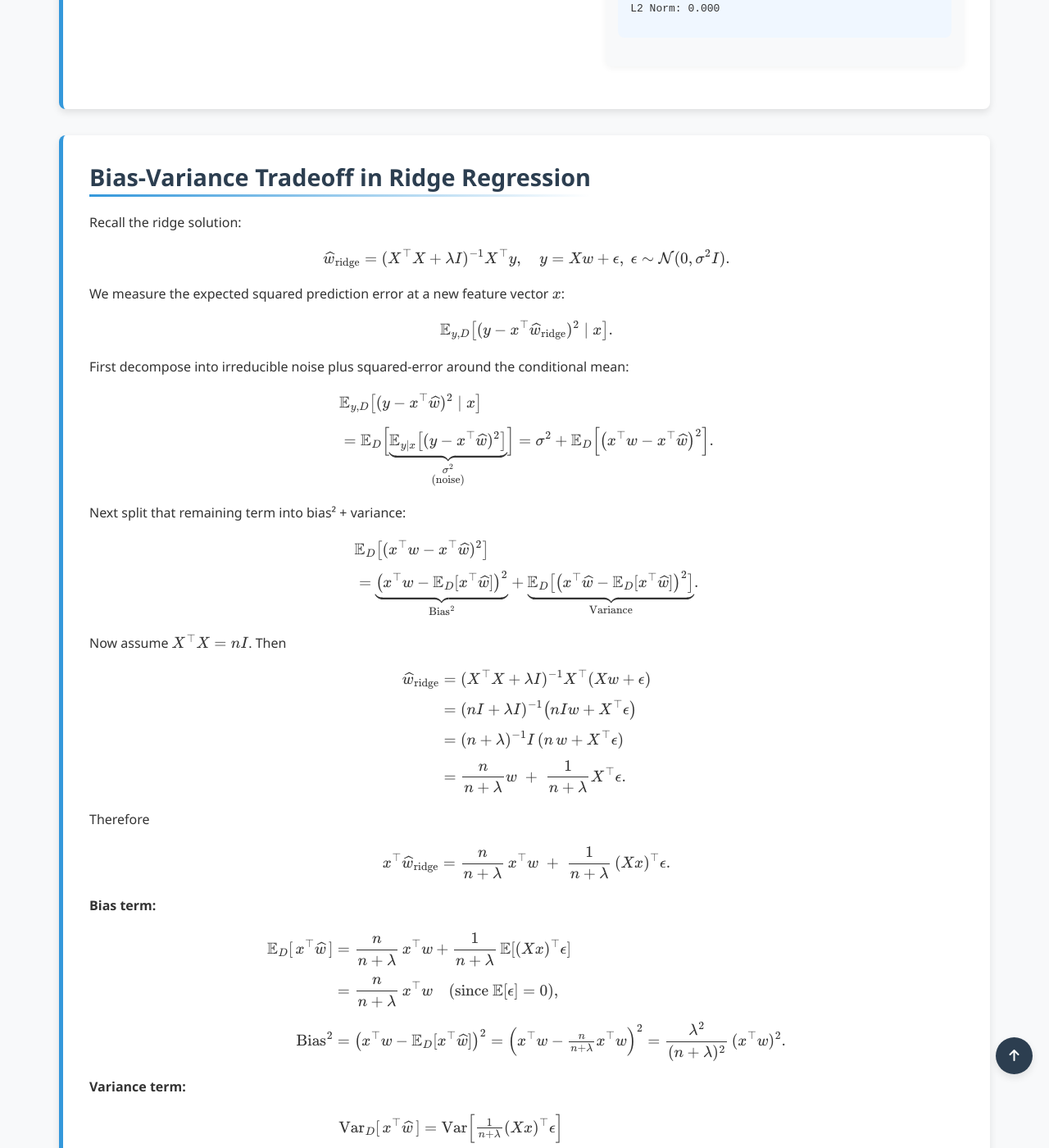
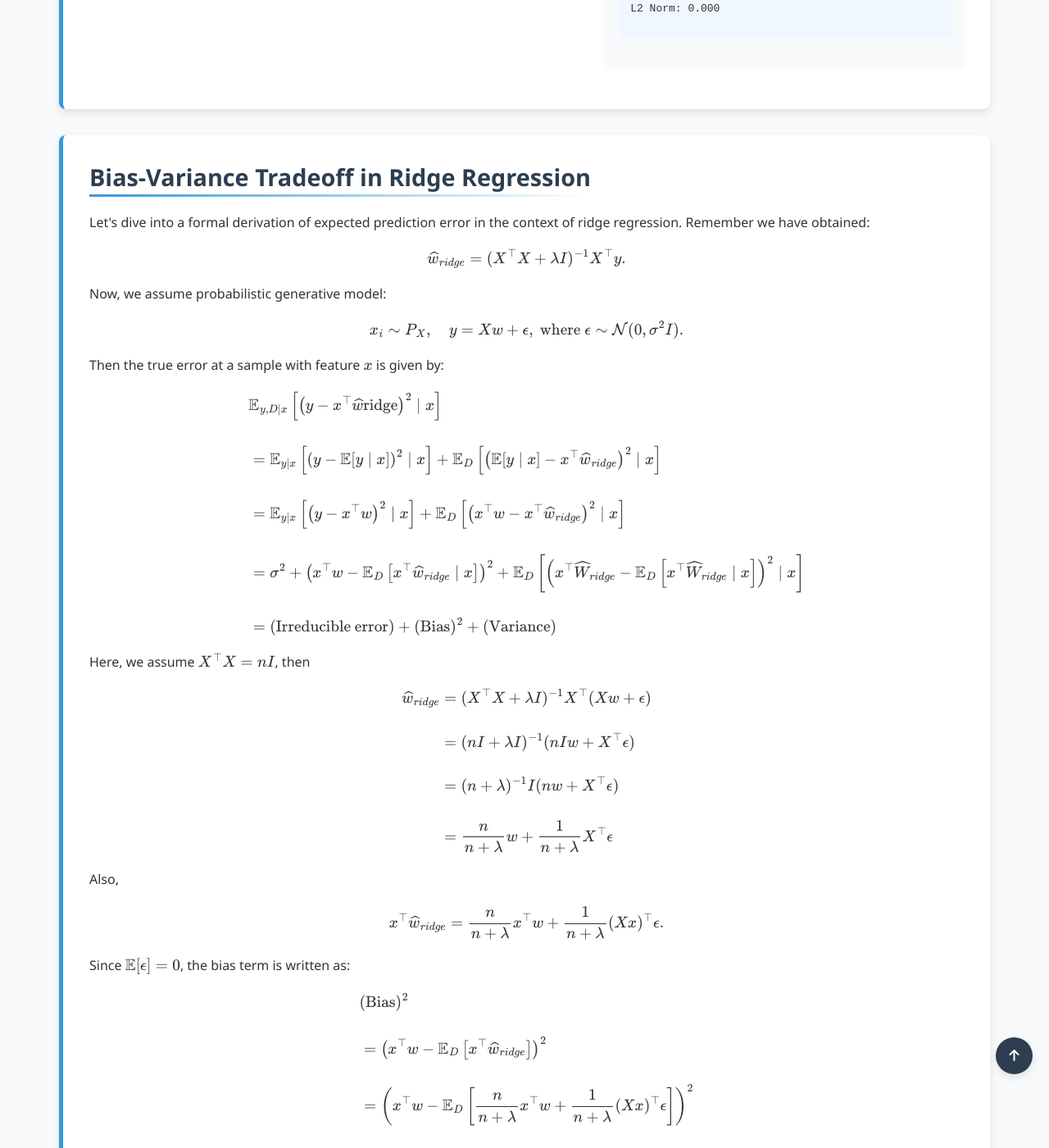
Before and after one commit to Yusukey01/yusukey01.github.io, a Jekyll site: the page built from Mathematics/Machine_learning/regression.html, in a window 1280 px wide and 1400 px high, scrolled down 5668 px. Shown: the whole window at 82% size. Built offline with Jekyll 4.4.1, drawn with Linux system fonts in a browser that asks for light colours; some of the changed text lies outside the part shown.

Commit message:
bias-variance tradeoff

```diff
--- a/Mathematics/Machine_learning/regression.html
+++ b/Mathematics/Machine_learning/regression.html
@@ -158,6 +158,81 @@ uses_python: false
             <section id="b-v" class="section-content">
                 <h2>Bias-Variance Tradeoff in Ridge Regression</h2>
                 <p>
+                    Let's dive into a formal derivation of expected prediction error in the context of ridge regression. Remember we have
+                    obtained:
+                    \[
+                    \widehat{w}_{ridge} = (X^\top X + \lambda I)^{-1}X^\top y.
+                    \]
+                    Now, we assume probabilistic generative model:
+                    \[
+                    x_i \sim P_X, \quad y = Xw + \epsilon, \text{ where } \epsilon \sim \mathcal{N}(0, \sigma^2 I).
+                    \]
+                    Then the true error at a sample with feature \(x\) is given by:
+                    \[
+                    \begin{align*}
+                    &\mathbb{E}_{y, D  \mid x} \left[ \left(y - x^\top \widehat{w}{\text{ridge}} \right)^2 \mid x \right] \\\\
+
+                    &= \mathbb{E}_{y \mid x} \left[ \left(y - \mathbb{E}[y \mid x] \right)^2 \mid  x \right]
+                        + \mathbb{E}_D \left[ \left( \mathbb{E}[y \mid  x]  -x^\top \widehat{w}_{ridge} \right)^2  \mid x  \right] \\\\
+
+                    &= \mathbb{E}_{y \mid x} \left[ \left(y - x^\top w \right)^2 \mid x \right]
+                        + \mathbb{E}_D \left[ \left(x^\top w - x^\top \widehat{w}_{ridge} \right)^2 \mid x \right] \\\\
+
+                    &= \sigma^2
+                        + \left(x^\top w - \mathbb{E}_D \left[x^\top  \widehat{w}_{ridge} \mid x \right] \right)^2
+                        + \mathbb{E}_D \left[ \left( x^\top \widehat{W}_{ridge} - \mathbb{E}_D \left[  x^\top \widehat{W}_{ridge} \mid x\right] \right)^2 \mid x \right] \\\\
+                    &= (\text{Irreducible error}) + (\text{Bias})^2 + (\text{Variance})
+                      \end{align*}
+                    \]
+                    Here, we assume \(X^\top X = n I\), then
+                    \[
+                    \begin{align*}
+                     \widehat{w}_{ridge} &= (X^\top X + \lambda I)^{-1} X^\top (Xw + \epsilon) \\\\
+                                         &= (nI + \lambda I)^{-1}(nIw + X^\top \epsilon) \\\\
+                                         &= (n + \lambda)^{-1} I (nw + X^\top \epsilon) \\\\
+                                         &= \frac{n}{n + \lambda}w + \frac{1}{n + \lambda} X^\top \epsilon
+                    \end{align*}
+                    \]
+                    Also,
+                    \[
+                    x^\top \widehat{w}_{ridge} = \frac{n}{n + \lambda}x^\top w + \frac{1}{n + \lambda} (Xx)^\top \epsilon.
+                    \]
+                    Since \(\mathbb{E}[\epsilon] = 0\), the bias term is written as:
+                    \[
+                    \begin{align*}
+                    &(\text{Bias})^2  \\\\
+                    &= \left( x^\top w -\mathbb{E}_D \left[x^\top \widehat{w}_{ridge}\right] \right)^2 \\\\
+                    &= \left( x^\top w -\mathbb{E}_D \left[\frac{n}{n + \lambda}x^\top w + \frac{1}{n + \lambda} (Xx)^\top \epsilon \right] \right)^2 \\\\
+                    &= \left( x^\top w - \frac{n}{n + \lambda}x^\top w  \right)^2 \\\\
+                    &= \frac{\lambda^2}{(n + \lambda)^2}(x^\top w)^2
+                    \end{align*}
+                    \]
+                    For the variance term, since the variance of a constant is always zero,
+                    \[
+                    \begin{align*}
+                    &\text{\Variance} \\\\
+                    &= \text{Var}\left[ x^\top \widehat{w}_{ridge}\right] \\\\
+                    &= \text{Var}\left[ \frac{1}{n + \lambda} (Xx)^\top \epsilon \right] \\\\
+                    &= \frac{1}{(n + \lambda)^2}\text{Var}\left[(Xx)^\top \epsilon \right] \\\\
+                    &= \frac{1}{(n + \lambda)^2} \sigma^2 x^\top (X^\top X) x \\\\
+                    &= \frac{1}{(n + \lambda)^2} x^\top \sigma^2 n I x \\\\
+                    &= \frac{\sigma^2 n}{(n + \lambda)^2} \| x \|_2^2 \\\\
+                    \end{align*}
+                    \]
+
+                    Therefore,
+                    \[
+                    \begin{align*}
+                        &\mathbb{E}_{y, D  \mid x} \left[ \left(y - x^\top \widehat{w}_{\text{ridge}} \right)^2 \mid x \right] \\\\
+                        &= \sigma^2 + \frac{\lambda^2}{(n + \lambda)^2}(w^\top x)^2 + \frac{\sigma^2 n}{(n + \lambda)^2} \| x \|_2^2
+                    \end{align*}
+                    \]
+                </p>
+            </section>
+
+            <section id="LASSO" class="section-content">
+                <h2>Lasso Regression</h2>
+                    <p>
                     Recall the ridge solution:
                     \[
                     \widehat w_{\text{ridge}} = (X^\top X + \lambda I)^{-1}X^\top y,
@@ -238,13 +313,6 @@ uses_python: false
                     + \frac{\lambda^2}{(n+\lambda)^2}\,(x^\top w)^2
                     + \frac{\sigma^2\,n}{(n+\lambda)^2}\,\|x\|_2^2.
                 \]
-
-
-            </section>
-
-            <section id="LASSO" class="section-content">
-                <h2>Lasso Regression</h2>
-
             </section>
 
 
```
Lines whose indentation alone changed are shown as unchanged.
